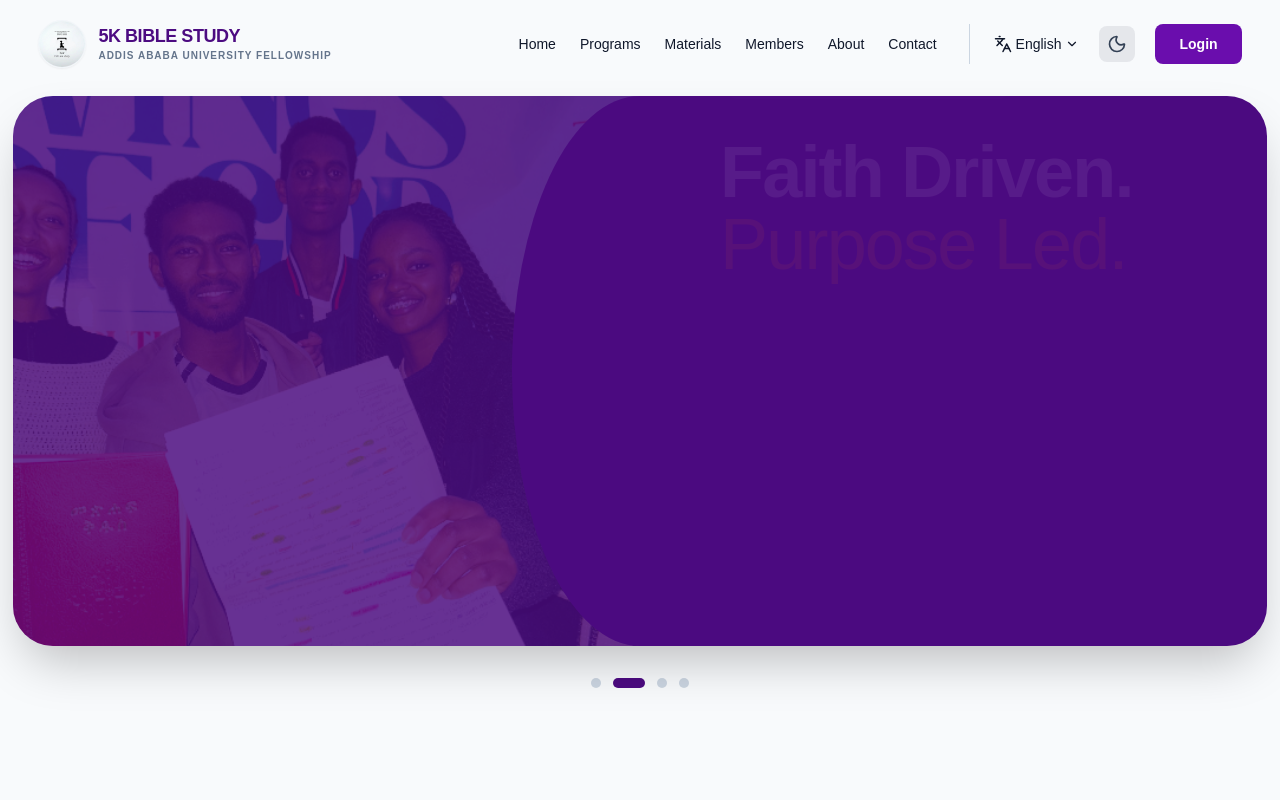
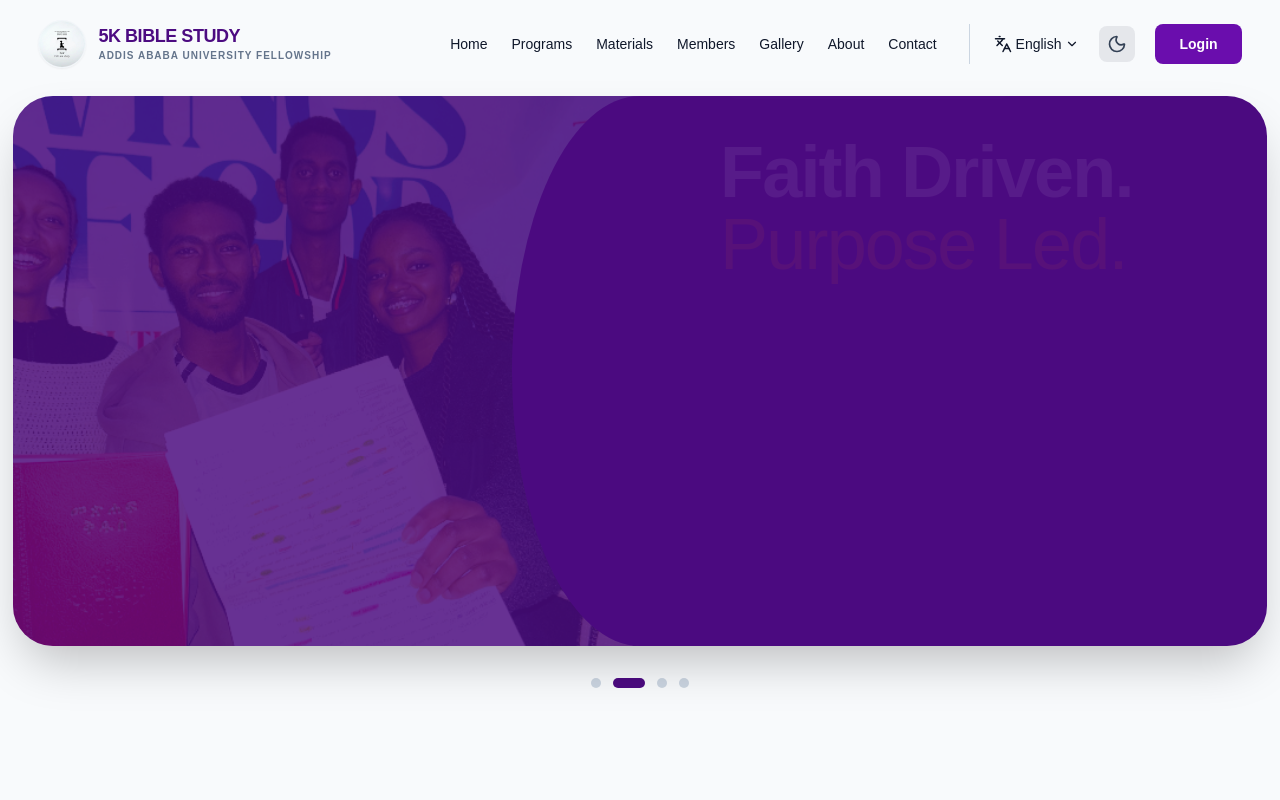
Before and after one commit to mr-Ayalk/bib, a Next.js app in the folder landing_page/: page / in a window 1280 px wide. Shown: the top 800 px of the page. Built offline with nearby package versions, Linux system fonts and the light colour scheme.

Commit message:
navbar updated

```diff
--- a/landing_page/src/sections/Navbar.tsx
+++ b/landing_page/src/sections/Navbar.tsx
@@ -11,6 +11,7 @@ const navLinks = [
     { label: "Programs", href: "/Programs" },
     { label: "Materials", href: "/Materials" },
     { label: "Members", href: "/Members" },
+    { label: "Gallery", href: "/Gallery" },
     { label: "About", href: "/About" },
     { label: "Contact", href: "/Contact" },
 ];
```
